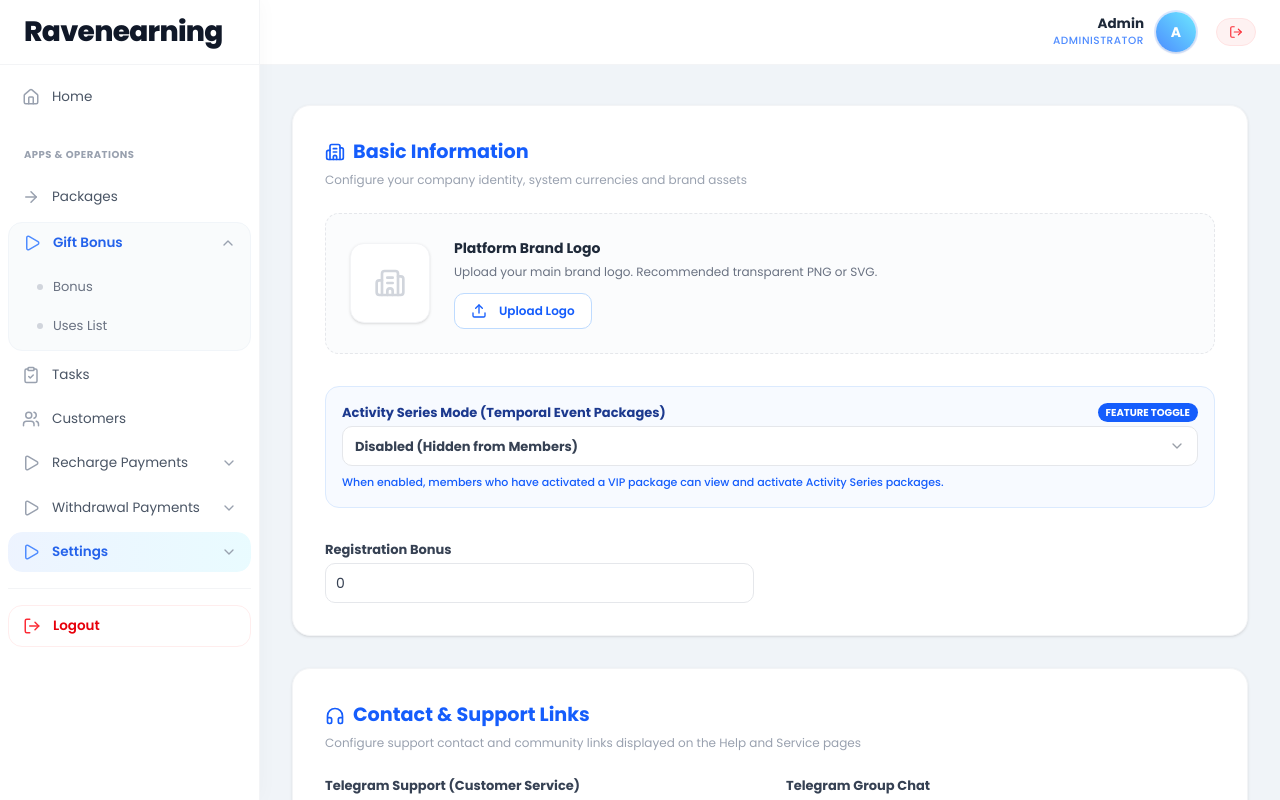
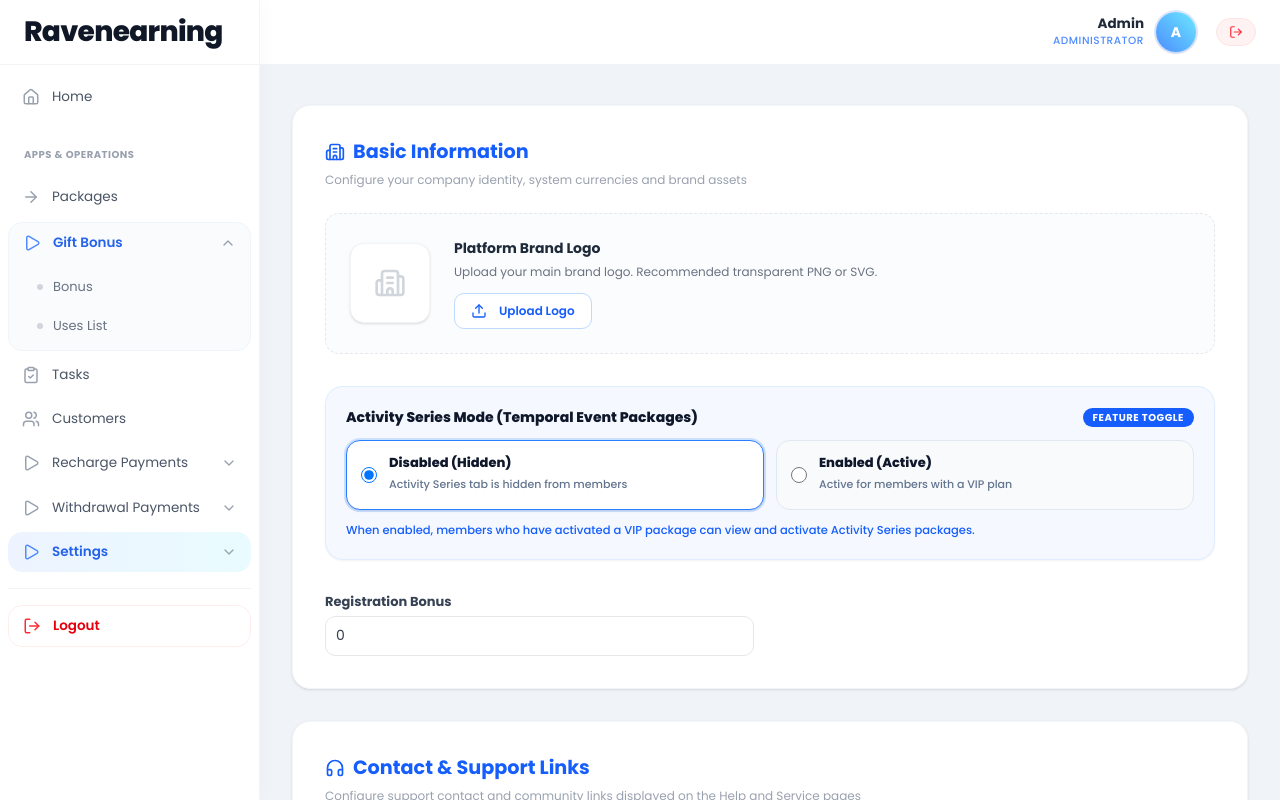
Before and after one commit to chinedu-freedom/Ravenearning-admin, a Next.js app: page /settings/basic in a window 1280 px wide. Both pictures are taken after a click on the button "Gift Bonus". Built offline with nearby package versions, Linux system fonts and the light colour scheme; no server answers.

Commit message:
feat: Convert Activity Series Mode toggle to interactive Radio cards

```diff
--- a/src/app/(dashboard)/settings/basic/page.jsx
+++ b/src/app/(dashboard)/settings/basic/page.jsx
@@ -248,27 +248,75 @@ export default function BasicSettingsPage() {
 
           <div className="grid grid-cols-1 md:grid-cols-2 gap-x-8 gap-y-6">
 
-            <div className="flex flex-col space-y-1 md:col-span-2 bg-blue-50/50 p-4 rounded-xl border border-blue-100 mb-2">
-              <label className="text-[13px] font-bold text-blue-900 flex items-center justify-between">
-                <span>Activity Series Mode (Temporal Event Packages)</span>
-                <span className="text-[10px] bg-blue-600 text-white px-2 py-0.5 rounded-full font-bold">FEATURE TOGGLE</span>
-              </label>
+                        <div className="flex flex-col space-y-2 md:col-span-2 bg-blue-50/60 p-5 rounded-2xl border border-blue-100/80 mb-2 shadow-xs">
+              <div className="flex items-center justify-between">
+                <label className="text-[14px] font-extrabold text-slate-900">
+                  Activity Series Mode (Temporal Event Packages)
+                </label>
+                <span className="text-[10px] bg-blue-600 text-white px-2.5 py-0.5 rounded-full font-bold uppercase tracking-wider">
+                  FEATURE TOGGLE
+                </span>
+              </div>
+
               <Controller
                 name="activity_series_enabled"
                 control={control}
                 render={({ field }) => (
-                  <Select value={field.value ? "enabled" : "disabled"} onValueChange={(val) => field.onChange(val === "enabled")}>
-                    <SelectTrigger className="border-gray-200 focus:border-blue-500/50 focus:ring-0 h-10 rounded-lg text-gray-700 text-[13px] bg-white font-bold">
-                      <SelectValue placeholder="Select Activity Series Status" />
-                    </SelectTrigger>
-                    <SelectContent>
-                      <SelectItem value="disabled">Disabled (Hidden from Members)</SelectItem>
-                      <SelectItem value="enabled">Enabled (Active for Members with VIP Plans)</SelectItem>
-                    </SelectContent>
-                  </Select>
+                  <div className="grid grid-cols-1 sm:grid-cols-2 gap-3 pt-1">
+                    <div
+                      className={`flex items-center gap-3 p-3.5 rounded-xl border cursor-pointer transition-all ${
+                        !field.value
+                          ? "bg-white border-blue-500 ring-2 ring-blue-500/20 text-slate-900 shadow-sm"
+                          : "bg-slate-50 border-slate-200 text-slate-500 hover:bg-white"
+                      }`}
+                      onClick={() => field.onChange(false)}
+                    >
+                      <input
+                        type="radio"
+                        name="activity_series_enabled_radio"
+                        checked={!field.value}
+                        onChange={() => field.onChange(false)}
+                        className="w-4 h-4 text-blue-600 focus:ring-blue-500 cursor-pointer"
+                      />
+                      <div>
+                        <span className="font-extrabold text-[13px] block leading-tight text-slate-900">
+                          Disabled (Hidden)
+                        </span>
+                        <span className="text-[11px] text-slate-500 font-medium">
+                          Activity Series tab is hidden from members
+                        </span>
+                      </div>
+                    </div>
+
+                    <div
+                      className={`flex items-center gap-3 p-3.5 rounded-xl border cursor-pointer transition-all ${
+                        field.value
+                          ? "bg-white border-blue-500 ring-2 ring-blue-500/20 text-slate-900 shadow-sm"
+                          : "bg-slate-50 border-slate-200 text-slate-500 hover:bg-white"
+                      }`}
+                      onClick={() => field.onChange(true)}
+                    >
+                      <input
+                        type="radio"
+                        name="activity_series_enabled_radio"
+                        checked={Boolean(field.value)}
+                        onChange={() => field.onChange(true)}
+                        className="w-4 h-4 text-blue-600 focus:ring-blue-500 cursor-pointer"
+                      />
+                      <div>
+                        <span className="font-extrabold text-[13px] block leading-tight text-slate-900">
+                          Enabled (Active)
+                        </span>
+                        <span className="text-[11px] text-slate-500 font-medium">
+                          Active for members with a VIP plan
+                        </span>
+                      </div>
+                    </div>
+                  </div>
                 )}
               />
-              <p className="text-[11px] text-blue-600 mt-1 font-medium">
+
+              <p className="text-[11.5px] text-blue-600 mt-1 font-medium">
                 When enabled, members who have activated a VIP package can view and activate Activity Series packages.
               </p>
             </div>
```
